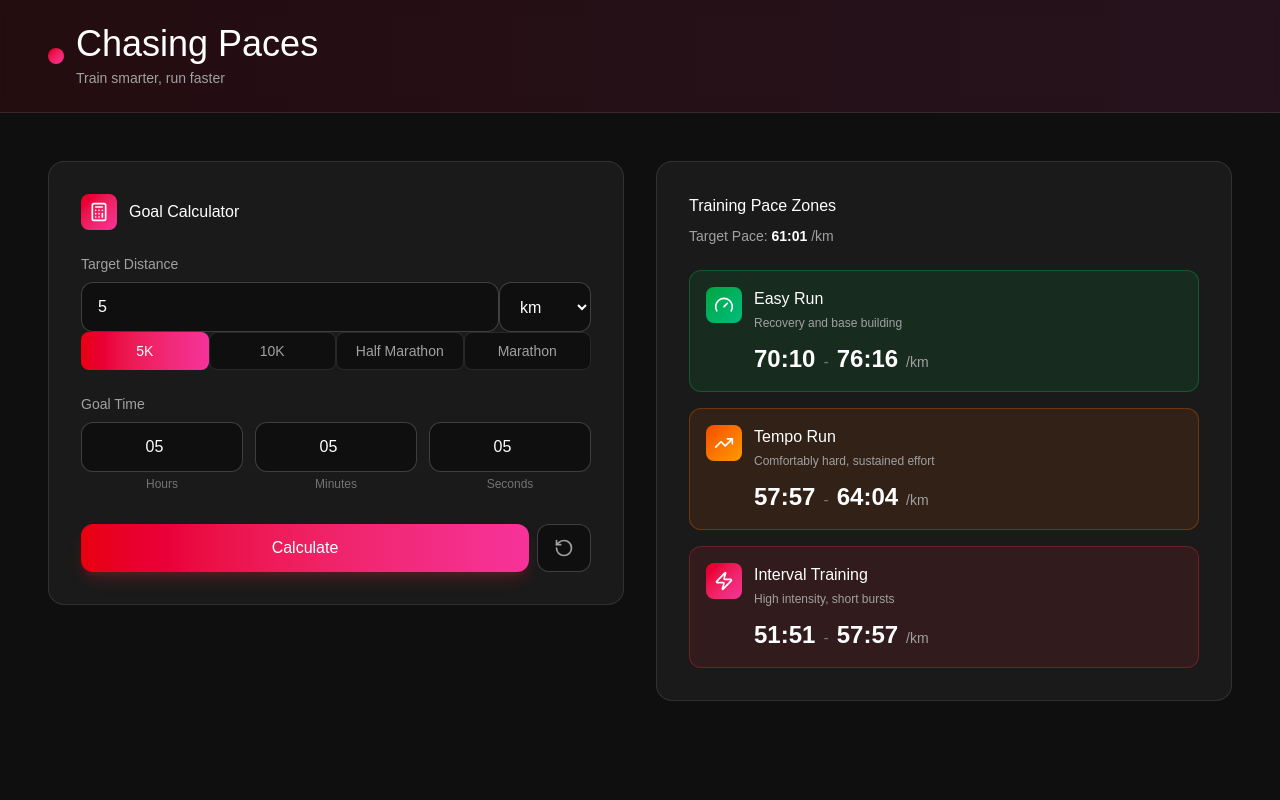
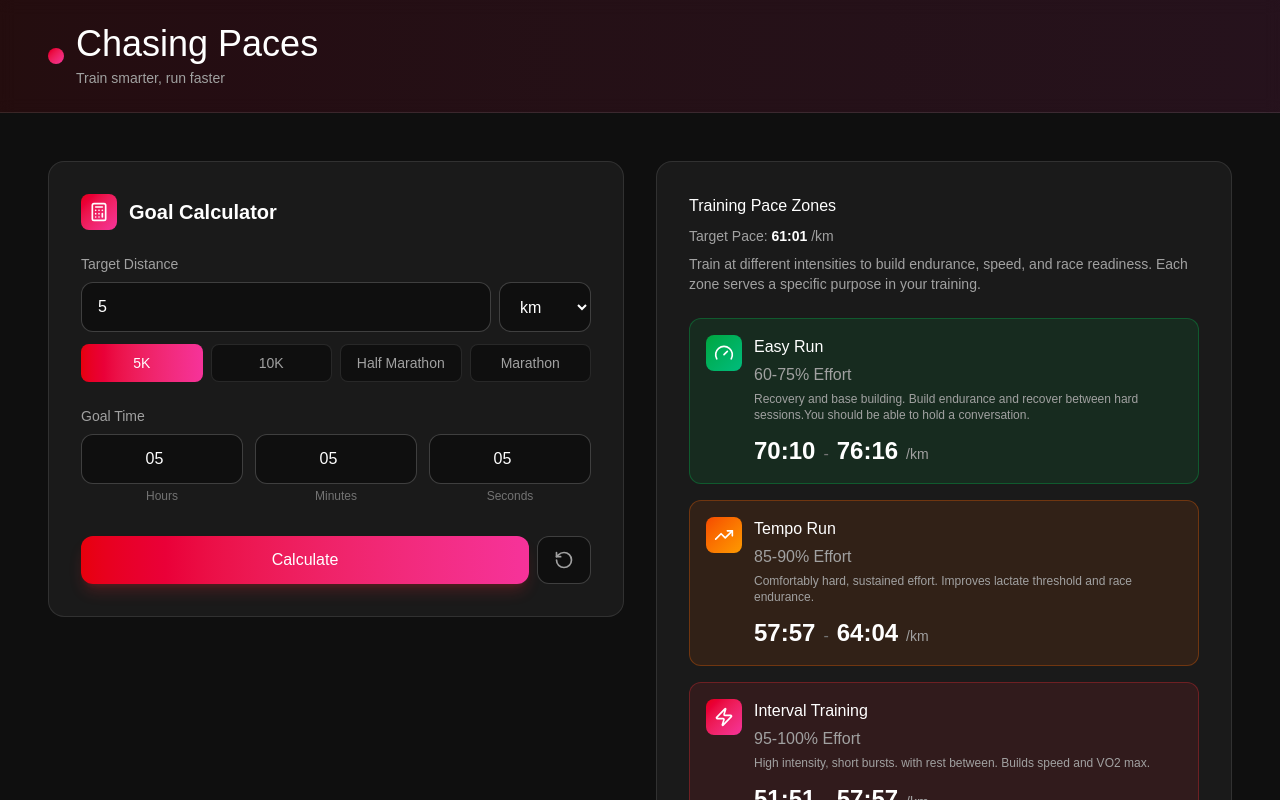
Before and after one commit to AdeoyeM/chasing-paces, a Next.js app: page / in a window 1280 px wide. Both pictures are taken after typing "5", "5", "5", "5" into the empty fields and a click on the button "Calculate". Shown: the top 800 px of the page. Built offline with nearby package versions, Linux system fonts and the light colour scheme.

Commit message:
feat: extending unit options to mile

```diff
--- a/components/Calculator.tsx
+++ b/components/Calculator.tsx
@@ -4,31 +4,38 @@ import React, { useState, useEffect } from "react";
 import { Calculator as CalcIcon, RotateCcw } from "lucide-react";
 import { PaceData } from "../types/pace";
 
-interface CaculatorProps {
+interface CalculatorProps {
   initialData: PaceData | null;
   onReset: () => void;
   onCalculate: (data: PaceData) => void;
 }
 
-const COMMON_DISTANCES = [
+// Defining distances for both units for v1
+const COMMON_DISTANCES_KM = [
   { label: "5K", value: "5" },
   { label: "10K", value: "10" },
   { label: "Half Marathon", value: "21.1" },
   { label: "Marathon", value: "42.2" },
 ];
 
+const COMMON_DISTANCES_MILES = [
+  { label: "5K", value: "3.11" },
+  { label: "10K", value: "6.21" },
+  { label: "Half Marathon", value: "13.1" },
+  { label: "Marathon", value: "26.2" },
+];
+
 export default function Calculator({
   initialData,
   onReset,
   onCalculate,
-}: CaculatorProps) {
+}: CalculatorProps) {
   const [distance, setDistance] = useState<string>("");
   const [hours, setHours] = useState<string>("");
   const [minutes, setMinutes] = useState<string>("");
   const [seconds, setSeconds] = useState<string>("");
   const [unit, setUnit] = useState<"km" | "mile">("km");
 
-  // eslint-disable-next-line react-hooks/exhaustive-deps
   useEffect(() => {
     if (initialData) {
       setDistance(initialData.distance);
@@ -36,44 +43,84 @@ export default function Calculator({
       setHours(h || "");
       setMinutes(m || "");
       setSeconds(s || "");
-      setUnit(initialData.targetPacePerKm ? "km" : "mile");
+      setUnit(initialData.unit);
     }
   }, [initialData]);
 
+  const handleUnitChange = (e: React.ChangeEvent<HTMLSelectElement>) => {
+    const newUnit = e.target.value as "km" | "mile";
+
+    // Convert existing distance if there is one and it's valid
+    if (distance && distance.trim() !== "") {
+      const currentDist = parseFloat(distance);
+
+      // Check if the parsed value is a valid number
+      if (!isNaN(currentDist) && currentDist > 0) {
+        let convertedDist: number;
+
+        if (newUnit === "mile" && unit === "km") {
+          // Converting km to miles
+          convertedDist = currentDist * 0.621371;
+        } else if (newUnit === "km" && unit === "mile") {
+          // Converting miles to km
+          convertedDist = currentDist * 1.60934;
+        } else {
+          convertedDist = currentDist;
+        }
+
+        setDistance(convertedDist.toFixed(2));
+      }
+    }
+
+    setUnit(newUnit);
+  };
+
+  const handleSetDistance = (e: React.MouseEvent<HTMLButtonElement>) => {
+    e.preventDefault();
+    const value = e.currentTarget.value;
+    setDistance(value);
+  };
+
   const handleCalculate = (e: React.FormEvent<HTMLFormElement>) => {
-    // submit the form data
-
     e.preventDefault();
 
     const dist = parseFloat(distance);
-    const h = parseInt(hours || '0');
-    const m = parseInt(minutes || '0');
-    const s = parseInt(seconds || '0');
+    const h = parseInt(hours || "0", 10);
+    const m = parseInt(minutes || "0", 10);
+    const s = parseInt(seconds || "0", 10);
 
-    if (!dist || dist <= 0) {
-      alert('Please enter a valid distance');
+    if (!dist || dist <= 0 || isNaN(dist)) {
+      alert("Please enter a valid distance greater than 0");
       return;
     }
 
     if (h === 0 && m === 0 && s === 0) {
-      alert('Please enter a valid goal time');
+      alert("Please enter a valid goal time greater than 0");
       return;
     }
 
     const totalSeconds = h * 3600 + m * 60 + s;
-    const distanceInKm = unit === 'km' ? dist : dist * 1.60934;
-    const distanceInMiles = unit === 'mile' ? dist : dist * 0.621371;
+    const distanceInKm = unit === "km" ? dist : dist * 1.60934;
+    const distanceInMiles = unit === "mile" ? dist : dist * 0.621371;
 
     const pacePerKmSeconds = totalSeconds / distanceInKm;
     const pacePerMileSeconds = totalSeconds / distanceInMiles;
 
-    const goalTime = `${h.toString().padStart(2, '0')}:${m.toString().padStart(2, '0')}:${s.toString().padStart(2, '0')}`;
+    if (pacePerKmSeconds < 120) {
+      alert("Pace seems unrealistic. Please check your distance and time");
+      return;
+    }
+
+    const goalTime = `${h.toString().padStart(2, "0")}:${m
+      .toString()
+      .padStart(2, "0")}:${s.toString().padStart(2, "0")}`;
 
     onCalculate({
       distance: distance,
       goalTime: goalTime,
       targetPacePerKm: pacePerKmSeconds,
       targetPacePerMile: pacePerMileSeconds,
+      unit: unit,
     });
   };
 
@@ -82,9 +129,13 @@ export default function Calculator({
     setHours("");
     setMinutes("");
     setSeconds("");
-    setUnit("km");
+    // setUnit(unit);
     onReset();
   };
+
+  // Select the appropriate distance array based on current unit
+  const commonDistances =
+    unit === "km" ? COMMON_DISTANCES_KM : COMMON_DISTANCES_MILES;
 
   return (
     <div className="bg-[#1a1a1a] border border-white/10 rounded-2xl p-6 sm:p-8">
@@ -92,7 +143,7 @@ export default function Calculator({
         <div className="p-2 bg-gradient-to-br from-red-600 to-pink-500 rounded-lg">
           <CalcIcon className="w-5 h-5" />
         </div>
-        <h2>Goal Calculator</h2>
+        <h2 className="text-xl font-semibold">Goal Calculator</h2>
       </div>
       <form
         onSubmit={handleCalculate}
@@ -102,22 +153,24 @@ export default function Calculator({
         {/* Distance Inputs */}
         <div>
           <label
-            htmlFor="Target Distance"
+            htmlFor="distance"
             className="block text-sm text-neutral-400 mb-2"
           >
             Target Distance
           </label>
-          <div className="flex flex-gap-2">
+          <div className="flex gap-2">
             <input
+              id="distance"
               type="number"
               step="0.01"
               value={distance}
               onChange={(e) => setDistance(e.target.value)}
+              placeholder="0.00"
               className="w-full bg-black/40 border border-white/20 rounded-xl px-4 py-3 text-white placeholder-neutral-600 focus:outline-none focus:ring-2 focus:ring-red-500 focus:border-transparent"
             />
             <select
               value={unit}
-              onChange={(e) => setUnit(e.target.value as "km" | "mile")}
+              onChange={handleUnitChange}
               className="bg-black/40 border border-white/20 rounded-xl px-4 py-3 text-white focus:outline-none focus:ring-2 focus:ring-red-500 focus:border-transparent"
             >
               <option value="km">km</option>
@@ -126,18 +179,18 @@ export default function Calculator({
           </div>
 
           {/* Quick Select Buttons */}
-          <div className="grid grid-cols-4">
-            {COMMON_DISTANCES.map((d) => (
+          <div className="grid grid-cols-4 gap-2 mt-3">
+            {commonDistances.map((d) => (
               <button
                 key={d.value}
+                type="button"
+                value={d.value}
                 className={`px-3 py-2 rounded-lg text-sm transition-all ${
                   distance === d.value
                     ? "bg-gradient-to-r from-red-600 to-pink-500 text-white"
                     : "bg-black/40 border border-white/10 text-neutral-400 hover:border-red-500/50"
                 }`}
-                onClick={(e) => {
-                    e.preventDefault(); //to prevent the form submitting
-                    setDistance(d.value)}}
+                onClick={handleSetDistance}
               >
                 {d.label}
               </button>
@@ -146,7 +199,10 @@ export default function Calculator({
         </div>
 
         {/* Goal Time Inputs */}
-        <label className="block text-sm text-neutral-400 mb-2">Goal Time</label>
+        <div>
+          <label className="block text-sm text-neutral-400 mb-2">
+            Goal Time
+          </label>
           <div className="grid grid-cols-3 gap-3">
             <div>
               <input
@@ -191,6 +247,7 @@ export default function Calculator({
               </span>
             </div>
           </div>
+        </div>
 
         {/* Action Buttons */}
         <div className="flex gap-2 pt-2">
--- a/components/PaceZones.tsx
+++ b/components/PaceZones.tsx
@@ -1,6 +1,6 @@
 import React from 'react';
 import { Zap, Gauge, TrendingUp } from 'lucide-react';
-import { PaceData } from '../App';
+import { PaceData } from '../types/pace';
 
 interface PaceZonesProps {
   paceData: PaceData;
@@ -13,7 +13,7 @@ function formatPace(totalSeconds: number): string {
 }
 
 export function PaceZones({ paceData }: PaceZonesProps) {
-  const targetPace = paceData.targetPacePerKm;
+  const targetPace = paceData.unit === 'km' ? paceData.targetPacePerKm : paceData.targetPacePerMile;
 
   // Training zones based on target pace
   const easyPace = {
@@ -34,7 +34,8 @@ export function PaceZones({ paceData }: PaceZonesProps) {
   const zones = [
     {
       name: 'Easy Run',
-      description: 'Recovery and base building',
+      effort: '60-75',
+      description: 'Recovery and base building. Build endurance and recover between hard sessions.You should be able to hold a conversation.',
       icon: Gauge,
       color: 'from-green-600 to-emerald-500',
       borderColor: 'border-green-500/30',
@@ -44,7 +45,8 @@ export function PaceZones({ paceData }: PaceZonesProps) {
     },
     {
       name: 'Tempo Run',
-      description: 'Comfortably hard, sustained effort',
+      effort: '85-90',
+      description: 'Comfortably hard, sustained effort. Improves lactate threshold and race endurance.',
       icon: TrendingUp,
       color: 'from-orange-600 to-amber-500',
       borderColor: 'border-orange-500/30',
@@ -54,7 +56,8 @@ export function PaceZones({ paceData }: PaceZonesProps) {
     },
     {
       name: 'Interval Training',
-      description: 'High intensity, short bursts',
+      effort: '95-100',
+      description: 'High intensity, short bursts. with rest between. Builds speed and VO2 max.',
       icon: Zap,
       color: 'from-red-600 to-pink-500',
       borderColor: 'border-red-500/30',
@@ -68,8 +71,12 @@ export function PaceZones({ paceData }: PaceZonesProps) {
     <div className="bg-[#1a1a1a] border border-white/10 rounded-2xl p-6 sm:p-8">
       <div className="mb-6">
         <h2 className="mb-2">Training Pace Zones</h2>
-        <p className="text-sm text-neutral-400">
-          Target Pace: <span className="text-white font-semibold">{formatPace(targetPace)}</span> /km
+        <p className="text-sm text-neutral-400 mb-2">
+          Target Pace: <span className="text-white font-semibold">{formatPace(targetPace)}</span> /{paceData.unit}
+        </p>
+        <p className="text-neutral-400 text-sm mb-6">
+            Train at different intensities to build endurance, speed, and race readiness.
+            Each zone serves a specific purpose in your training.
         </p>
       </div>
 
@@ -87,6 +94,7 @@ export function PaceZones({ paceData }: PaceZonesProps) {
                 </div>
                 <div className="flex-1 min-w-0">
                   <h3 className="mb-1">{zone.name}</h3>
+                  <h4 className="mb-1 text-neutral-400">{zone.effort}% Effort</h4>
                   <p className="text-xs text-neutral-400 mb-3">{zone.description}</p>
                   <div className="flex items-baseline gap-2">
                     <span className="text-2xl font-bold text-white">
--- a/types/pace.ts
+++ b/types/pace.ts
@@ -4,4 +4,5 @@ export interface PaceData {
   goalTime: string;
   targetPacePerKm: number;
   targetPacePerMile: number;
+  unit: "km" | "mile";
 }
```
Lines whose indentation alone changed are shown as unchanged.
